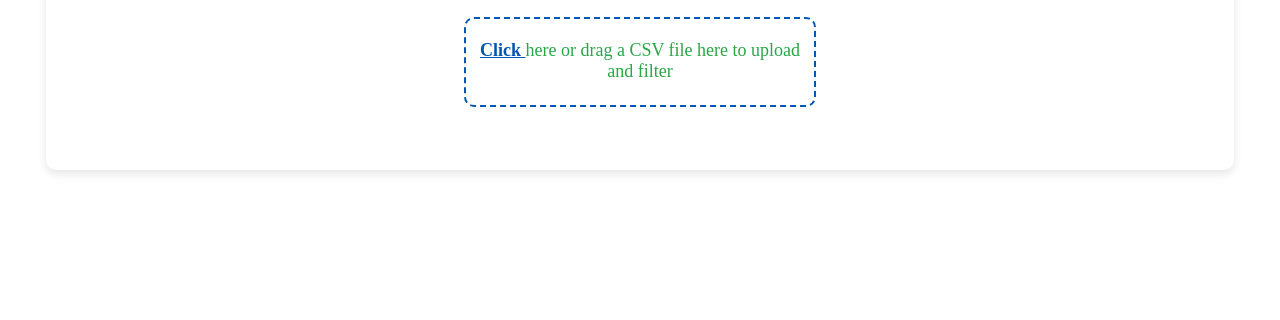
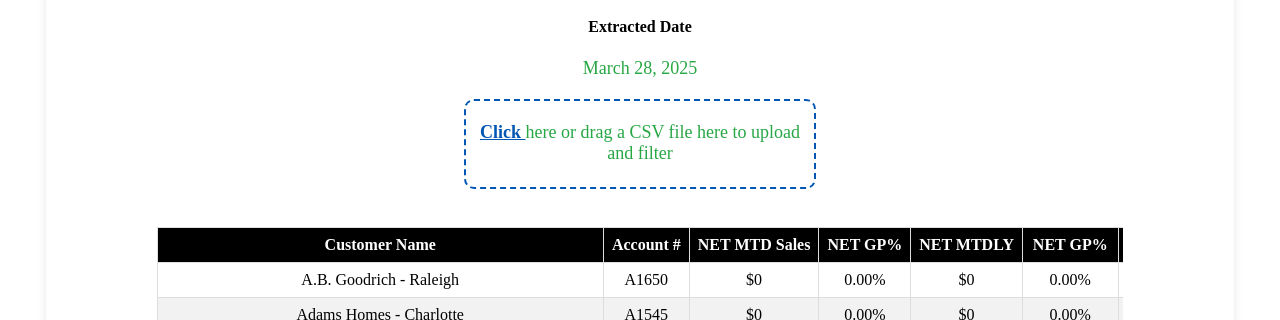
Before and after one commit to RichardMCGirt/Briqdata, a website: page sales.html in a window 1280 px wide. Shown: the part 480-800 px from the top of the page. Drawn offline with nearby package versions, Linux system fonts and the light colour scheme; no server answers.

Commit message:
Update sales.html

```diff
--- a/sales.html
+++ b/sales.html
@@ -77,7 +77,7 @@
 
     <script src="https://cdnjs.cloudflare.com/ajax/libs/PapaParse/5.3.0/papaparse.min.js"></script>
 
-   <script src ="nolabor.js"></script>
+   <script src ="masteraccountsales.js"></script>
 
 
 
```
